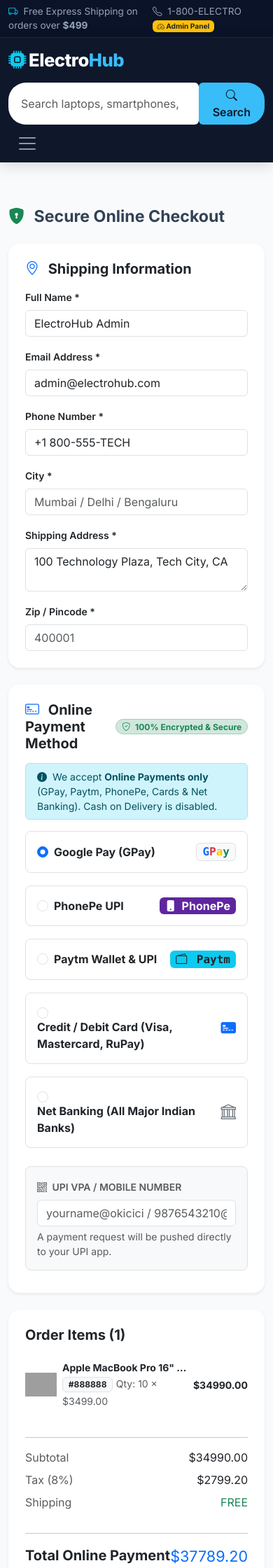
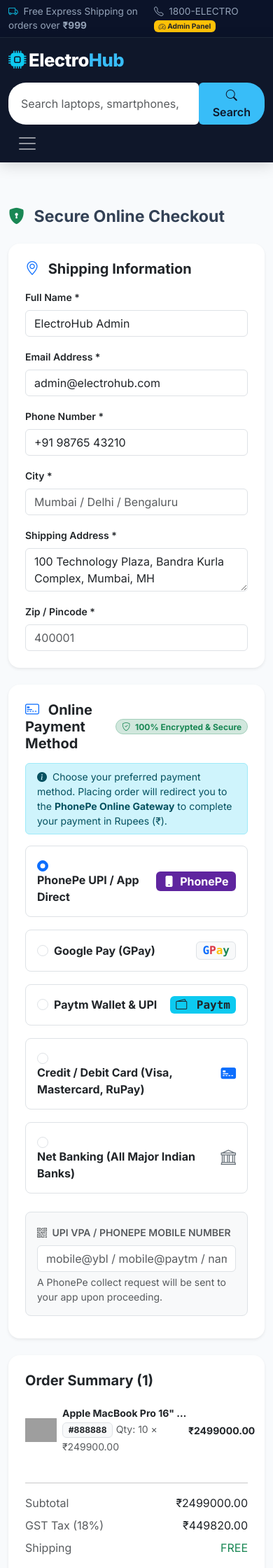
Before and after one commit to yogesh472001/electrohub, a Flask app: page /cart/checkout in a window 390 px wide. Shown: the top 2240 px of the page at 70% size. Run offline with Flask 3, Linux system fonts and the light colour scheme; a user stored in the database is signed in; tables that the repository leaves empty hold one stand-in row (values such as "Sample post"); grey boxes are pictures that could not be loaded.

Commit message:
Convert currency to INR (Rupees ₹) and add PhonePe payment gateway redirection workflow

```diff
--- a/routes/cart.py
+++ b/routes/cart.py
@@ -13,8 +13,8 @@ cart_bp = Blueprint('cart', __name__, url_prefix='/cart')
 def view_cart():
     cart_items = CartItem.query.filter_by(user_id=current_user.id).all()
     subtotal = sum(item.subtotal for item in cart_items)
-    shipping = 0.0 if subtotal > 499 or subtotal == 0 else 25.0
-    tax = round(subtotal * 0.08, 2)
+    shipping = 0.0 if subtotal > 999 or subtotal == 0 else 99.0
+    tax = round(subtotal * 0.18, 2) # GST 18%
     grand_total = subtotal + shipping + tax
 
     return render_template(
@@ -117,8 +117,8 @@ def checkout():
         return redirect(url_for('shop.products'))
 
     subtotal = sum(item.subtotal for item in cart_items)
-    shipping = 0.0 if subtotal > 499 else 25.0
-    tax = round(subtotal * 0.08, 2)
+    shipping = 0.0 if subtotal > 999 else 99.0
+    tax = round(subtotal * 0.18, 2)
     grand_total = subtotal + shipping + tax
 
     return render_template(
@@ -144,15 +144,16 @@ def place_order():
     shipping_address = request.form.get('shipping_address', '').strip()
     city = request.form.get('city', '').strip()
     zip_code = request.form.get('zip_code', '').strip()
-    payment_method = request.form.get('payment_method', 'Credit Card')
+    payment_method = request.form.get('payment_method', 'PhonePe (UPI)')
+    upi_id = request.form.get('upi_id', '').strip()
 
     if not full_name or not shipping_address or not city or not zip_code or not phone:
         flash('Please fill in all required shipping details.', 'danger')
         return redirect(url_for('cart.checkout'))
 
     subtotal = sum(item.subtotal for item in cart_items)
-    shipping = 0.0 if subtotal > 499 else 25.0
-    tax = round(subtotal * 0.08, 2)
+    shipping = 0.0 if subtotal > 999 else 99.0
+    tax = round(subtotal * 0.18, 2)
     grand_total = subtotal + shipping + tax
 
     # Stock check
@@ -196,15 +197,35 @@ def place_order():
         )
         db.session.add(order_item)
 
-        # Deduct stock
+    db.session.commit()
+
+    # Redirect directly to PhonePe / Online Payment Gateway Page
+    return redirect(url_for('cart.payment_gateway', order_id=order.id, upi_id=upi_id))
+
+@cart_bp.route('/payment-gateway/<int:order_id>')
+@login_required
+def payment_gateway(order_id):
+    order = Order.query.filter_by(id=order_id, user_id=current_user.id).first_or_404()
+    upi_id = request.args.get('upi_id', '')
+    return render_template('cart/payment_gateway.html', order=order, upi_id=upi_id)
+
+@cart_bp.route('/payment-callback/<int:order_id>', methods=['POST'])
+@login_required
+def payment_callback(order_id):
+    order = Order.query.filter_by(id=order_id, user_id=current_user.id).first_or_404()
+
+    # Process payment & deduct stock
+    order.status = 'Processing'
+
+    # Clear user's cart
+    cart_items = CartItem.query.filter_by(user_id=current_user.id).all()
+    for item in cart_items:
         if item.variant:
             item.variant.stock -= item.quantity
         else:
             item.product.stock -= item.quantity
-
-        # Remove from cart
         db.session.delete(item)
 
     db.session.commit()
-    flash(f'Success! Your order #{order.order_number} has been placed.', 'success')
+    flash(f'🎉 Payment of ₹{order.total_amount:,.2f} received via PhonePe / Payment Gateway! Order #{order.order_number} is confirmed.', 'success')
     return redirect(url_for('user.order_detail', order_id=order.id))
--- a/templates/admin/orders.html
+++ b/templates/admin/orders.html
@@ -32,7 +32,7 @@
                         <small class="text-muted">{{ o.phone }}</small>
                     </td>
                     <td class="small text-muted">{{ o.created_at.strftime('%b %d, %Y - %H:%M') }}</td>
-                    <td class="fw-extrabold text-dark">${{ "%.2f"|format(o.total_amount) }}</td>
+                    <td class="fw-extrabold text-dark">₹{{ "%.2f"|format(o.total_amount) }}</td>
                     <td>
                         {% if o.status == 'Delivered' %}
                             <span class="badge bg-success">Delivered</span>
--- a/templates/admin/products.html
+++ b/templates/admin/products.html
@@ -40,7 +40,7 @@
                         </div>
                     </td>
                     <td class="small fw-semibold text-secondary">{{ p.category.name }}</td>
-                    <td class="fw-bold">${{ "%.2f"|format(p.price) }}</td>
+                    <td class="fw-bold">₹{{ "%.2f"|format(p.price) }}</td>
                     <td>
                         {% if p.stock <= 5 %}
                             <span class="badge bg-danger fs-6">{{ p.stock }} (Low)</span>
--- a/templates/base.html
+++ b/templates/base.html
@@ -20,11 +20,11 @@
     <div class="top-header">
         <div class="container d-flex justify-content-between align-items-center">
             <div>
-                <i class="bi bi-truck text-info me-1"></i> Free Express Shipping on orders over <strong>$499</strong>
+                <i class="bi bi-truck text-info me-1"></i> Free Express Shipping on orders over <strong>₹999</strong>
                 <span class="ms-3 d-none d-md-inline"><i class="bi bi-shield-check text-success me-1"></i> 2-Year Full Tech Warranty</span>
             </div>
             <div>
-                <span class="me-3"><i class="bi bi-telephone me-1"></i> 1-800-ELECTRO</span>
+                <span class="me-3"><i class="bi bi-telephone me-1"></i> 1800-ELECTRO</span>
                 {% if current_user.is_authenticated and current_user.is_admin() %}
                     <a href="{{ url_for('admin.dashboard') }}" class="badge bg-warning text-dark text-decoration-none">
                         <i class="bi bi-speedometer2"></i> Admin Panel
@@ -171,18 +171,19 @@
                 </div>
                 <div class="col-lg-3 col-md-6">
                     <h6 class="footer-heading">Customer Care</h6>
-                    <p class="small text-muted mb-2"><i class="bi bi-geo-alt text-info me-2"></i> 100 Technology Plaza, Tech City, CA</p>
+                    <p class="small text-muted mb-2"><i class="bi bi-geo-alt text-info me-2"></i> Bandra Kurla Complex, Mumbai, MH</p>
                     <p class="small text-muted mb-2"><i class="bi bi-envelope text-info me-2"></i> support@electrohub.com</p>
                     <p class="small text-muted"><i class="bi bi-headset text-info me-2"></i> 24/7 Dedicated Tech Support</p>
                 </div>
             </div>
             <hr class="border-secondary my-4">
             <div class="d-md-flex justify-content-between align-items-center text-center small text-muted">
-                <p class="mb-2 mb-md-0">&copy; 2026 ElectroHub Retail Inc. All rights reserved.</p>
+                <p class="mb-2 mb-md-0">&copy; 2026 ElectroHub Retail India Pvt Ltd. All rights reserved.</p>
                 <div>
-                    <i class="bi bi-credit-card-2-front fs-4 me-2"></i>
-                    <i class="bi bi-paypal fs-4 me-2"></i>
-                    <i class="bi bi-shield-check fs-4"></i>
+                    <span class="badge bg-light text-dark border me-1 font-monospace fw-extrabold"><span class="text-primary">G</span><span class="text-danger">P</span><span class="text-warning">a</span><span class="text-success">y</span></span>
+                    <span class="badge bg-purple text-white me-1 fw-bold" style="background-color: #5f259f;">PhonePe</span>
+                    <span class="badge bg-info text-dark me-1 fw-bold">Paytm</span>
+                    <i class="bi bi-shield-check fs-4 text-success align-middle"></i>
                 </div>
             </div>
         </div>
--- a/templates/cart/checkout.html
+++ b/templates/cart/checkout.html
@@ -41,7 +41,7 @@
                     </div>
                 </div>
 
-                <!-- Online Payment Methods Selection Card (COD Removed, GPay/Paytm/PhonePe added) -->
+                <!-- Online Payment Methods Selection Card -->
                 <div class="card border-0 shadow-sm rounded-4 p-4">
                     <div class="d-flex justify-content-between align-items-center mb-3">
                         <h5 class="fw-bold mb-0"><i class="bi bi-credit-card-2-front text-primary me-2"></i> Online Payment Method</h5>
@@ -51,14 +51,29 @@
                     </div>
 
                     <div class="alert alert-info py-2 small mb-3">
-                        <i class="bi bi-info-circle-fill me-1"></i> We accept <strong>Online Payments only</strong> (GPay, Paytm, PhonePe, Cards & Net Banking). Cash on Delivery is disabled.
+                        <i class="bi bi-info-circle-fill me-1"></i> Choose your preferred payment method. Placing order will redirect you to the <strong>PhonePe Online Gateway</strong> to complete your payment in Rupees (₹).
                     </div>
 
                     <div class="vstack gap-3 mb-4">
+                        <!-- PhonePe -->
+                        <div class="form-check p-3 border rounded-3 d-flex align-items-center justify-content-between payment-option-box">
+                            <div>
+                                <input class="form-check-input ms-0 me-2 payment-radio" type="radio" name="payment_method" id="phonepe" value="PhonePe (UPI)" checked>
+                                <label class="form-check-label fw-bold text-dark" for="phonepe">
+                                    PhonePe UPI / App Direct
+                                </label>
+                            </div>
+                            <div>
+                                <span class="badge text-white px-2.5 py-1.5 fw-bold fs-6" style="background-color: #5f259f;">
+                                    <i class="bi bi-phone-fill me-1"></i> PhonePe
+                                </span>
+                            </div>
+                        </div>
+
                         <!-- Google Pay -->
                         <div class="form-check p-3 border rounded-3 d-flex align-items-center justify-content-between payment-option-box">
                             <div>
-                                <input class="form-check-input ms-0 me-2 payment-radio" type="radio" name="payment_method" id="gpay" value="Google Pay (GPay)" checked>
+                                <input class="form-check-input ms-0 me-2 payment-radio" type="radio" name="payment_method" id="gpay" value="Google Pay (GPay)">
                                 <label class="form-check-label fw-bold text-dark" for="gpay">
                                     Google Pay (GPay)
                                 </label>
@@ -66,21 +81,6 @@
                             <div class="d-flex align-items-center gap-1">
                                 <span class="badge bg-light text-dark border font-monospace fw-extrabold px-2 py-1 fs-6">
                                     <span class="text-primary">G</span><span class="text-danger">P</span><span class="text-warning">a</span><span class="text-success">y</span>
-                                </span>
-                            </div>
-                        </div>
-
-                        <!-- PhonePe -->
-                        <div class="form-check p-3 border rounded-3 d-flex align-items-center justify-content-between payment-option-box">
-                            <div>
-                                <input class="form-check-input ms-0 me-2 payment-radio" type="radio" name="payment_method" id="phonepe" value="PhonePe (UPI)">
-                                <label class="form-check-label fw-bold text-dark" for="phonepe">
-                                    PhonePe UPI
-                                </label>
-                            </div>
-                            <div>
-                                <span class="badge bg-purple text-white px-2 py-1 fw-bold fs-6" style="background-color: #5f259f;">
-                                    <i class="bi bi-phone-fill me-1"></i> PhonePe
                                 </span>
                             </div>
                         </div>
@@ -129,9 +129,9 @@
 
                     <!-- Online Payment Input Details Box -->
                     <div id="upi-details-box" class="p-3 bg-light border rounded-3 mb-2">
-                        <label class="form-label fw-semibold small text-uppercase text-muted"><i class="bi bi-qr-code me-1"></i> UPI VPA / Mobile Number</label>
-                        <input type="text" name="upi_id" class="form-control" placeholder="yourname@okicici / 9876543210@paytm">
-                        <small class="text-muted mt-1 d-block">A payment request will be pushed directly to your UPI app.</small>
+                        <label class="form-label fw-semibold small text-uppercase text-muted"><i class="bi bi-qr-code me-1"></i> UPI VPA / PhonePe Mobile Number</label>
+                        <input type="text" name="upi_id" class="form-control" placeholder="mobile@ybl / mobile@paytm / name@upi">
+                        <small class="text-muted mt-1 d-block">A PhonePe collect request will be sent to your app upon proceeding.</small>
                     </div>
                 </div>
             </div>
@@ -139,7 +139,7 @@
             <!-- Order Items Summary -->
             <div class="col-lg-5">
                 <div class="card border-0 shadow-sm rounded-4 p-4">
-                    <h5 class="fw-bold mb-3">Order Items ({{ cart_items|length }})</h5>
+                    <h5 class="fw-bold mb-3">Order Summary ({{ cart_items|length }})</h5>
 
                     <div class="list-group list-group-flush mb-3">
                         {% for item in cart_items %}
@@ -151,10 +151,10 @@
                                     {% if item.selected_color %}
                                     <small class="badge bg-light text-dark border">{{ item.selected_color }}</small>
                                     {% endif %}
-                                    <small class="text-muted">Qty: {{ item.quantity }} × ${{ "%.2f"|format(item.unit_price) }}</small>
+                                    <small class="text-muted">Qty: {{ item.quantity }} × ₹{{ "%.2f"|format(item.unit_price) }}</small>
                                 </div>
                             </div>
-                            <span class="fw-bold small">${{ "%.2f"|format(item.subtotal) }}</span>
+                            <span class="fw-bold small">₹{{ "%.2f"|format(item.subtotal) }}</span>
                         </div>
                         {% endfor %}
                     </div>
@@ -162,24 +162,24 @@
                     <hr>
                     <div class="d-flex justify-content-between mb-2">
                         <span class="text-muted">Subtotal</span>
-                        <span>${{ "%.2f"|format(subtotal) }}</span>
+                        <span>₹{{ "%.2f"|format(subtotal) }}</span>
                     </div>
                     <div class="d-flex justify-content-between mb-2">
-                        <span class="text-muted">Tax (8%)</span>
-                        <span>${{ "%.2f"|format(tax) }}</span>
+                        <span class="text-muted">GST Tax (18%)</span>
+                        <span>₹{{ "%.2f"|format(tax) }}</span>
                     </div>
                     <div class="d-flex justify-content-between mb-3">
                         <span class="text-muted">Shipping</span>
-                        <span class="text-success">{% if shipping == 0.0 %}FREE{% else %}${{ "%.2f"|format(shipping) }}{% endif %}</span>
+                        <span class="text-success">{% if shipping == 0.0 %}FREE{% else %}₹{{ "%.2f"|format(shipping) }}{% endif %}</span>
                     </div>
                     <hr>
                     <div class="d-flex justify-content-between mb-4">
-                        <span class="fw-bold fs-5">Total Online Payment</span>
-                        <span class="fw-extrabold fs-4 text-primary">${{ "%.2f"|format(grand_total) }}</span>
+                        <span class="fw-bold fs-5">Total Payable</span>
+                        <span class="fw-extrabold fs-4 text-primary">₹{{ "%.2f"|format(grand_total) }}</span>
                     </div>
 
-                    <button type="submit" class="btn btn-success w-100 py-3 rounded-3 fw-bold text-uppercase shadow-sm fs-6">
-                        <i class="bi bi-lock-fill me-1"></i> Pay Now & Complete Order
+                    <button type="submit" class="btn btn-success w-100 py-3 rounded-3 fw-bold text-uppercase shadow-sm fs-6" style="background-color: #5f259f; border: none;">
+                        Proceed to PhonePe Gateway <i class="bi bi-arrow-right ms-1"></i>
                     </button>
                 </div>
             </div>
--- a/templates/shop/wishlist.html
+++ b/templates/shop/wishlist.html
@@ -23,7 +23,7 @@
                     <div class="product-brand">{{ item.product.brand }}</div>
                     <a href="{{ url_for('shop.product_detail', slug=item.product.slug) }}" class="product-title">{{ item.product.title }}</a>
                     <div class="price-box mb-3">
-                        <span class="current-price">${{ "%.2f"|format(item.product.price) }}</span>
+                        <span class="current-price">₹{{ "%.2f"|format(item.product.price) }}</span>
                     </div>
                     <form action="{{ url_for('cart.add_to_cart', product_id=item.product.id) }}" method="POST" class="ajax-add-to-cart">
                         <button type="submit" class="btn btn-primary w-100 rounded-3 fw-bold btn-sm py-2">
--- a/templates/user/order_detail.html
+++ b/templates/user/order_detail.html
@@ -73,12 +73,12 @@
                                             {% if item.selected_color %}
                                             <span class="badge bg-info-subtle text-info border border-info-subtle"><i class="bi bi-palette me-1"></i> Color: {{ item.selected_color }}</span>
                                             {% endif %}
-                                            <div class="text-muted small">Unit Price: ${{ "%.2f"|format(item.price) }}</div>
+                                            <div class="text-muted small">Unit Price: ₹{{ "%.2f"|format(item.price) }}</div>
                                         </div>
                                     </div>
                                 </td>
                                 <td class="fw-bold">Qty: {{ item.quantity }}</td>
-                                <td class="text-end pe-4 fw-extrabold text-primary">${{ "%.2f"|format(item.subtotal) }}</td>
+                                <td class="text-end pe-4 fw-extrabold text-primary">₹{{ "%.2f"|format(item.subtotal) }}</td>
                             </tr>
                             {% endfor %}
                         </tbody>
@@ -102,7 +102,7 @@
                 </div>
                 <div class="d-flex justify-content-between small mb-3">
                     <span class="text-muted">Total Paid:</span>
-                    <span class="fw-bold text-success fs-5">${{ "%.2f"|format(order.total_amount) }}</span>
+                    <span class="fw-bold text-success fs-5">₹{{ "%.2f"|format(order.total_amount) }}</span>
                 </div>
 
                 <a href="{{ url_for('user.orders') }}" class="btn btn-outline-secondary w-100 rounded-pill btn-sm">
--- a/templates/user/orders.html
+++ b/templates/user/orders.html
@@ -24,7 +24,7 @@
                     <tr>
                         <td class="ps-4 fw-bold text-primary">#{{ order.order_number }}</td>
                         <td class="small text-muted">{{ order.created_at.strftime('%b %d, %Y - %H:%M') }}</td>
-                        <td class="fw-bold">${{ "%.2f"|format(order.total_amount) }}</td>
+                        <td class="fw-bold">₹{{ "%.2f"|format(order.total_amount) }}</td>
                         <td>
                             {% if order.status == 'Delivered' %}
                                 <span class="badge bg-success-subtle text-success border border-success-subtle px-3 py-1.5 rounded-pill"><i class="bi bi-check-circle me-1"></i> Delivered</span>
```
Also changed, not shown: database.py (+31 -32 lines), templates/admin/dashboard.html (+4 -4 lines), templates/admin/product_form.html (+7 -7 lines), templates/cart/cart.html (+9 -9 lines), templates/cart/payment_gateway.html (added, +97 -0 lines), templates/shop/index.html (+5 -5 lines), templates/shop/product_detail.html (+8 -8 lines), templates/shop/products.html (+5 -5 lines).
